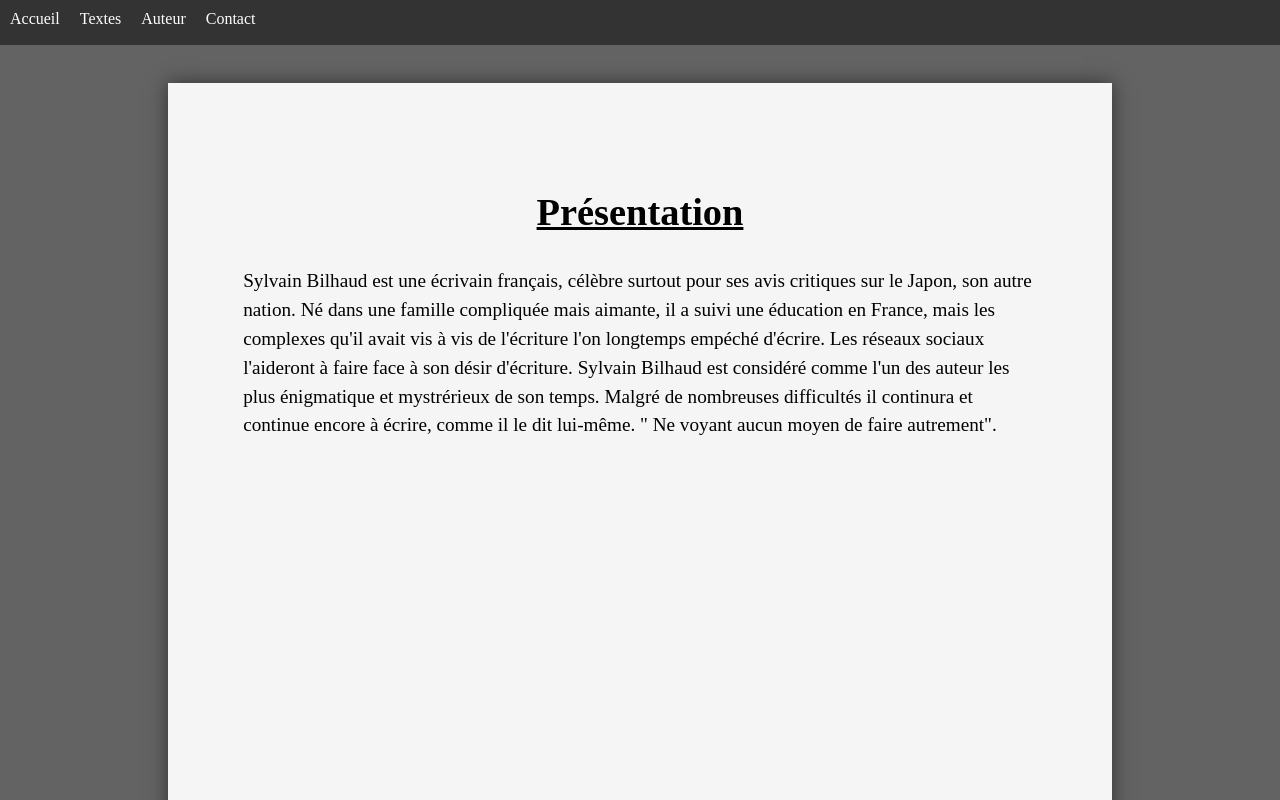
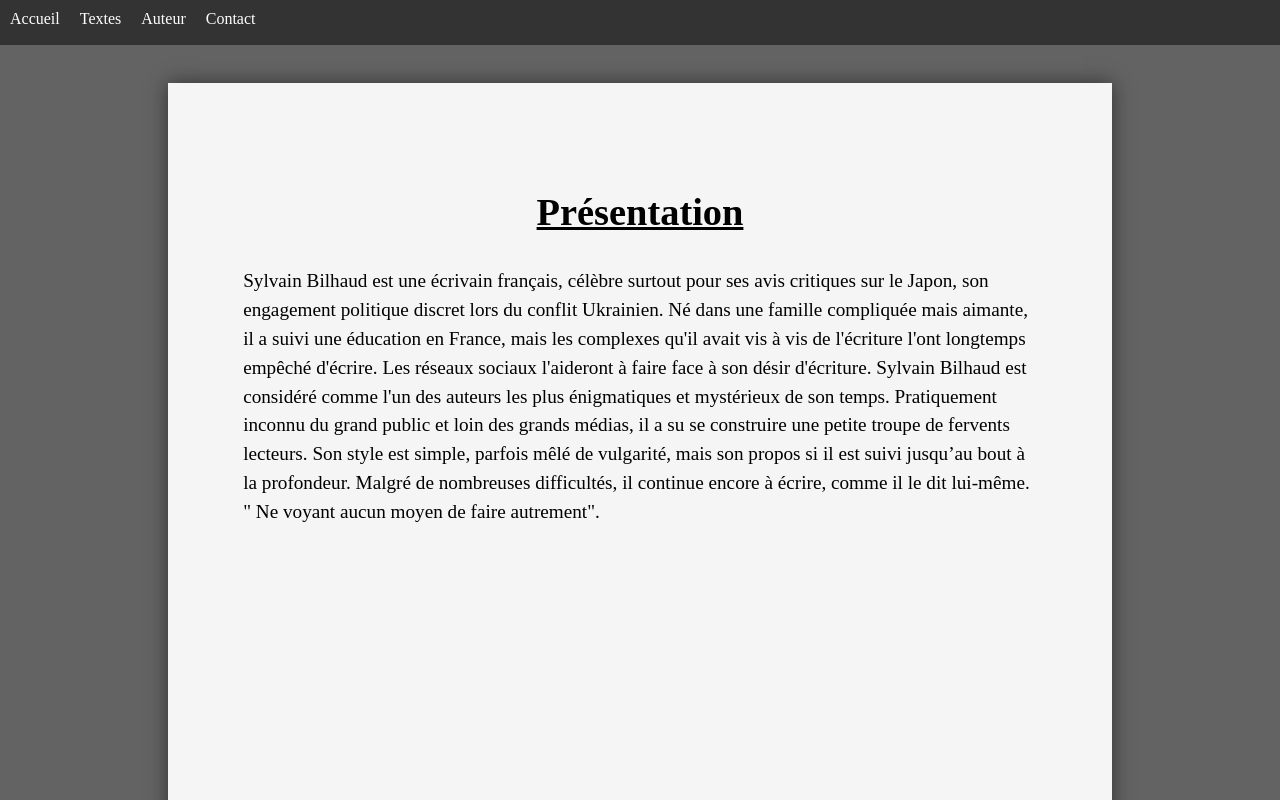
Before and after one commit to tsurubaso/vuePortePlume, a Vue app: page /presentationAuteur in a window 1280 px wide. Shown: the top 800 px of the page. Built offline with nearby package versions, Linux system fonts and the light colour scheme; what oh-vue-icons would draw is missing.

Commit message:
update auteur

```diff
--- a/src/views/PresentationAuteur.vue
+++ b/src/views/PresentationAuteur.vue
@@ -6,17 +6,16 @@
   </div>
   </head>
 
-
-
-
-
   <body>
     <div class="page">
 
       <h1>Présentation</h1>
-      <p>Sylvain Bilhaud est une écrivain français, célèbre surtout pour ses avis critiques sur le Japon, son autre nation. Né dans une famille compliquée mais aimante, il a suivi une éducation en France, mais les complexes qu'il avait vis à vis de l'écriture l'on longtemps empéché d'écrire.
-        Les réseaux sociaux l'aideront à faire face à son désir d'écriture. Sylvain Bilhaud est considéré comme l'un des auteur les plus énigmatique et mystrérieux de son temps.
-        Malgré de nombreuses difficultés il continura et continue encore à écrire, comme il le dit lui-même. " Ne voyant aucun moyen de faire autrement".</p>
+      <p>Sylvain Bilhaud est une écrivain français, célèbre surtout pour ses avis critiques sur le Japon, son engagement politique discret lors du conflit Ukrainien. Né dans une famille compliquée mais aimante, il a suivi une éducation en France, mais les complexes qu'il avait vis à vis de l'écriture l'ont longtemps empêché d'écrire.
+        Les réseaux sociaux l'aideront à faire face à son désir d'écriture. Sylvain Bilhaud est considéré comme l'un des auteurs les plus énigmatiques et mystérieux de son temps.
+Pratiquement inconnu du grand public et loin des grands médias, il a su se construire une petite troupe de fervents lecteurs.
+Son style est simple, parfois mêlé de vulgarité, mais son propos si il est suivi jusqu’au bout à la profondeur.
+        Malgré de nombreuses difficultés, il continue encore à écrire, comme il le dit lui-même. " Ne voyant aucun moyen de faire autrement".
+</p>
     </div>
   </body>
 
```
